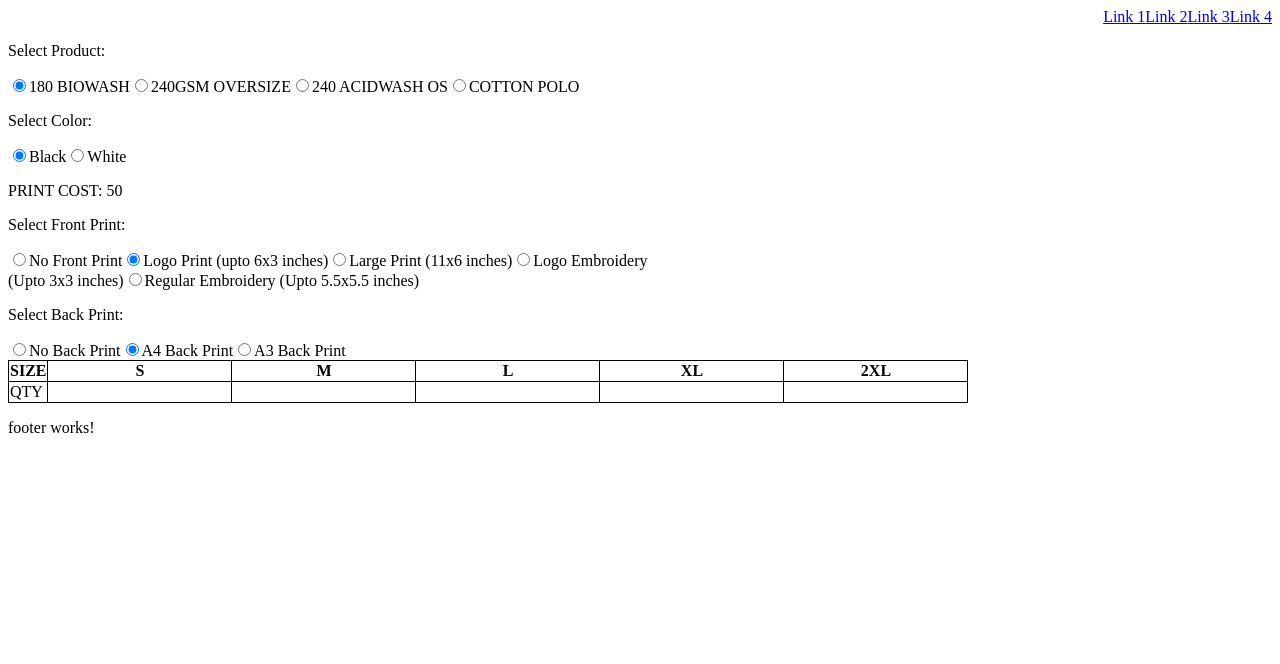
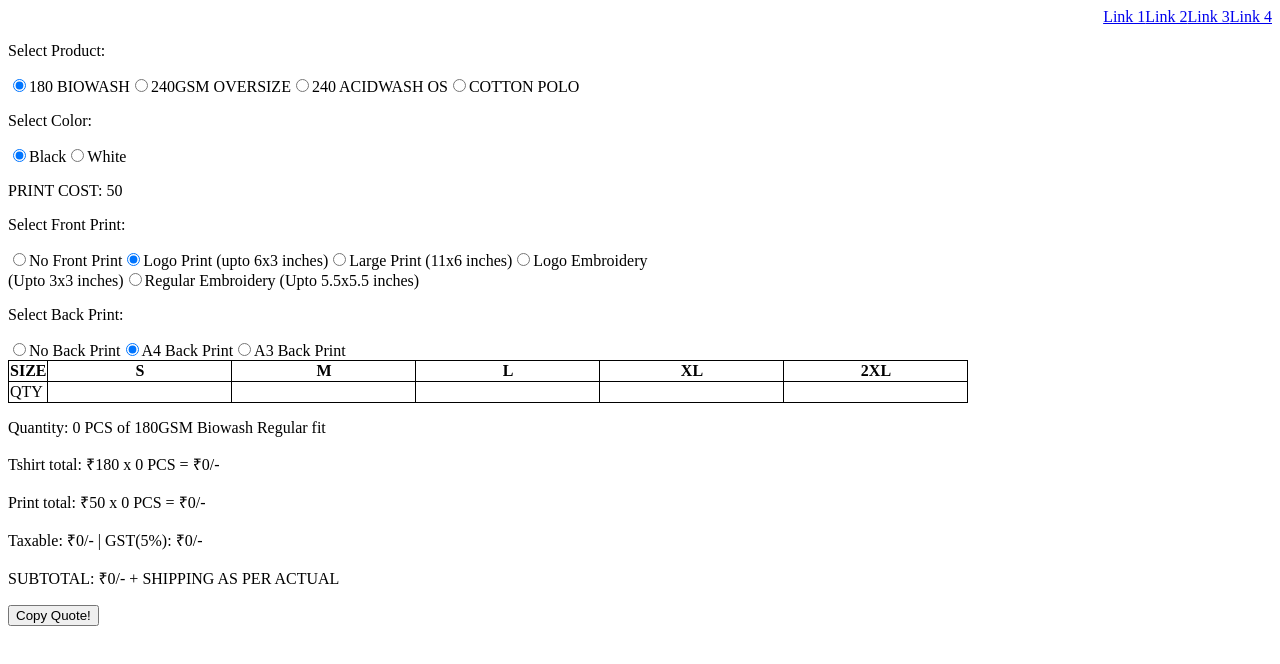
Before and after one commit to varixboi/subtleflow, an Angular app: page / in a window 1280 px wide. Shown: the top 664 px of the page. Built offline with nearby package versions, Linux system fonts and the light colour scheme.

Commit message:
rate estimator working with copy quote

```diff
--- a/src/app/pages/rate-estimator/rate-estimator.html
+++ b/src/app/pages/rate-estimator/rate-estimator.html
@@ -31,7 +31,7 @@
             }
         </div>
         <div class="selection-div">
-            <p>PRINT COST: {{ppCost}}</p>
+            <p>PRINT COST: {{printCost}}</p>
             <p>Select Front Print:</p>
             @for(front of frontOptions; track front.id){
                 <input type="radio" id="front-radio"
@@ -68,7 +68,7 @@
                             <td class="size-input-table"><input
                                 class="size-input"
                                 type="number"
-                                (change)="updateQty(size, $event)"
+                                (input)="updateQty(size, $event)"
                                 min="0"
                                 />
                             </td>
@@ -77,5 +77,13 @@
                 </tbody>
             </table>
         </div>
+        <div #quoteSummary>
+            <p>Quantity: {{totalQty}} PCS of {{selectedProduct.product_name}}</p>
+            <p>Tshirt total: &#8377;{{unitPrice}} x {{totalQty}} PCS = &#8377;{{tshirtTotal}}/-</p>
+            <p>Print total: &#8377;{{printCost}} x {{totalQty}} PCS = &#8377;{{printTotal}}/-</p>
+            <p>Taxable: &#8377;{{subTotal[0]}}/- | GST(5%): &#8377;{{subTotal[1]}}/-</p>
+            <p>SUBTOTAL: &#8377;{{subTotal[2]}}/- + SHIPPING AS PER ACTUAL</p>
+        </div>
+        <button type="button" (click)="copyQuote(quoteSummary)">{{copyQuoteButtonText}}</button>
     </form>
 </section>
--- a/src/app/pages/rate-estimator/rate-estimator.ts
+++ b/src/app/pages/rate-estimator/rate-estimator.ts
@@ -27,8 +27,10 @@ export class RateEstimator {
   backOptions: BackPrint[] = backPrint;
   selectedBack!: BackPrint;
 
-  ppCost!: number;
+  printCost!: number;
   sizeQty: Record<string,number> = {};
+
+  copyQuoteButtonText: string = "Copy Quote!";
 
   constructor(){
     console.log(this.products[1].display_name);
@@ -49,17 +51,18 @@ export class RateEstimator {
   changeSelectedProduct(product: Product){
     this.selectedProduct = product;
     this.selectedColor = this.selectedProduct.colors[0];
-    console.log("Product changed to: ", this.selectedProduct,"-",this.selectedColor)
+    console.log("Product changed to: ", this.selectedProduct,"-",this.selectedColor);
   }
 
   changeSelectedColor(color: string){
     this.selectedColor = color;
-    console.log("Color changed to: ", this.selectedColor)
+    console.log("Color changed to: ", this.selectedColor);
   }
 
   changeSelectedFront(front: FrontPrint){
     this.selectedFront = front;
     this.calculatePrintCost();
+
   }
 
   changeSelectedBack(back: BackPrint){
@@ -69,10 +72,11 @@ export class RateEstimator {
 
   calculatePrintCost(){
     if(this.selectedBack.id==="NONE"){
-      this.ppCost= this.selectedFront.price;
+      this.printCost= this.selectedFront.price;
+
     }
     else{
-      this.ppCost= this.selectedBack.price + this.selectedFront.addonPrice;
+      this.printCost= this.selectedBack.price + this.selectedFront.addonPrice;
     }
   }
 
@@ -81,4 +85,59 @@ export class RateEstimator {
     this.sizeQty[size] = Number(value)
     console.log(size,":",value)
   }
+
+
+
+  get totalQty():number {
+    return Object.values(this.sizeQty).reduce((sum,val) => sum + (val || 0), 0)
+  }
+
+  get unitPrice():number{
+    if(this.totalQty<10){
+      return this.selectedProduct.sample_price;
+    }
+    else{
+      return this.selectedProduct.price;
+    }
+  }
+
+  get tshirtTotal():number{
+    if(this.totalQty<10){
+      return this.totalQty*this.selectedProduct.sample_price;
+    }
+    else{
+      return this.totalQty*this.selectedProduct.price;
+    }
+  }
+
+  get printTotal():number{
+    return this.printCost*this.totalQty;
+  }
+
+  get ppCost(): number{
+    return this.selectedProduct.price+this.printCost
+  }
+
+  get subTotal():number[]{
+    return [this.tshirtTotal+this.printTotal,
+            (this.tshirtTotal+this.printTotal)*0.05,
+            (this.tshirtTotal+this.printTotal) *1.05
+    ];
+  }
+
+  copyQuote(element: HTMLElement){
+    navigator.clipboard.writeText(element.innerText);
+    this.copyQuoteButtonText="Copied!!"
+  }
+
+
+
+  // calculateSubtotal(){
+  //   if(this.totalQty<10){
+  //     this.tshirtTotal = this.tshirtTotal + (this.totalQty*this.selectedProduct.sample_price)
+  //   }
+  //   else{
+  //     this.tshirtTotal = this.tshirtTotal + (this.totalQty*this.selectedProduct.price)
+  //   }
+  // }
 }
--- a/src/app/shared/footer/footer.html
+++ b/src/app/shared/footer/footer.html
@@ -1 +1 @@
-<p>footer works!</p>
+<!-- <p>footer works!</p> -->
```
